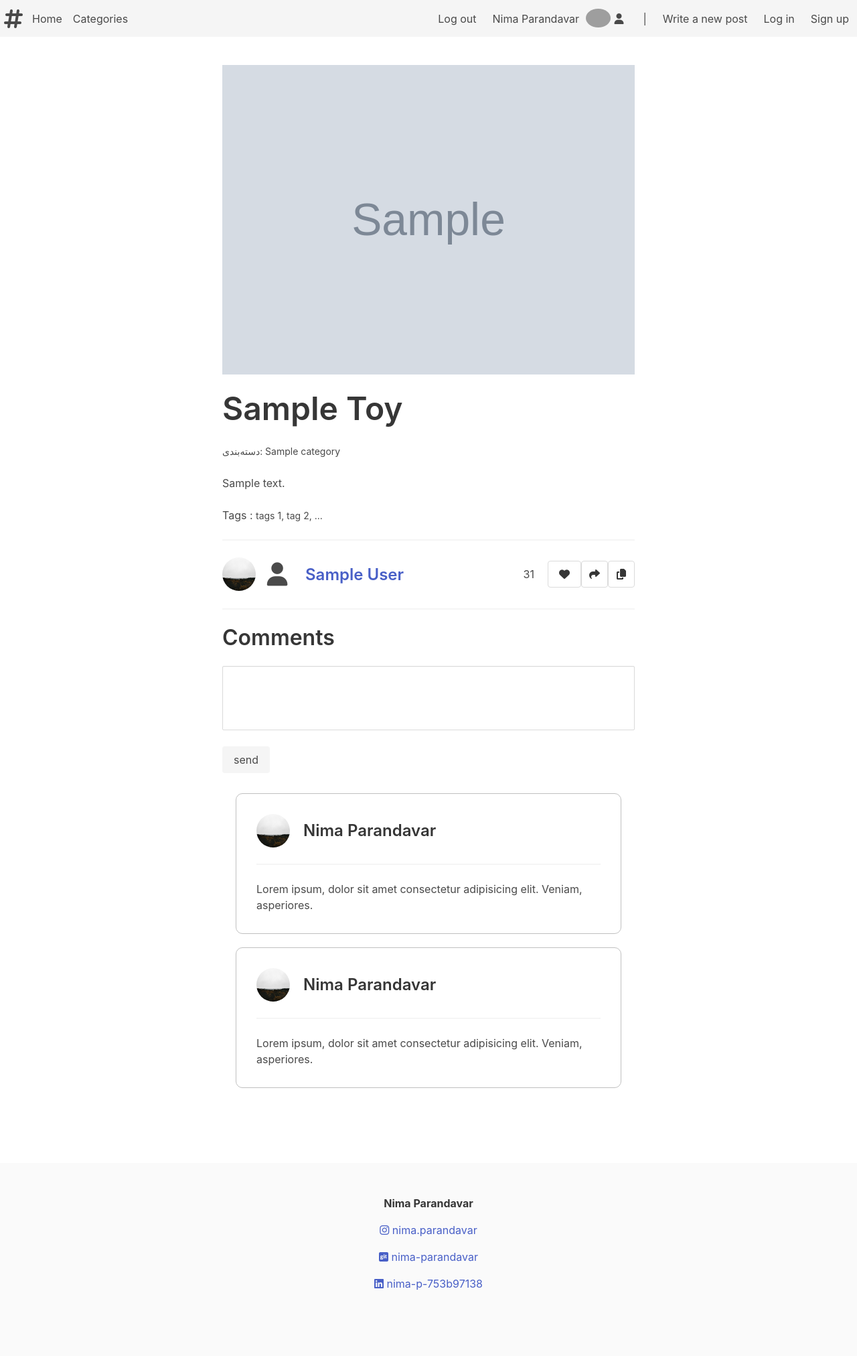
After one commit to kiarash-borooshan/Hojreh, a Django app: a page that uses Hojerh/templates/base.html in a window 1280 px wide. The commit adds this page. Shown: the whole page at 67% size. Run offline with Django 5.2, Linux system fonts and the light colour scheme; tables that the repository leaves empty hold one stand-in row (values such as "Sample post"); grey boxes marked "Sample" are stand-in pictures; some libraries are stand-ins or nearby versions; grey boxes are pictures that could not be loaded.

Commit message:
detail view completed

```diff
--- a/Hojerh/ToysApp/url.py
+++ b/Hojerh/ToysApp/url.py
@@ -5,6 +5,6 @@ app_name = 'ToysApp'
 
 urlpatterns = [
     path("donyaye koodakan/", views.index_toys, name="index"),
-    path("donyaye koodakan detail/", views.detail_toys, name='detail'),
+    path("categories/<str:category>/<slug:slug>", views.detail_toys, name='toy_detail'),
     path("donyaye koodakan categories/", views.categories_toys, name='categories')
 ]
--- a/Hojerh/ToysApp/views.py
+++ b/Hojerh/ToysApp/views.py
@@ -1,5 +1,5 @@
 from django.core.paginator import Paginator, EmptyPage, PageNotAnInteger
-from django.shortcuts import render
+from django.shortcuts import render, get_object_or_404
 from .models import Toys, Category, Ages, GenderType
 
 
@@ -37,10 +37,13 @@ def index_toys(request):
                   context)
 
 
-def detail_toys(request):
+def detail_toys(request, category, slug):
+    # toy = Toys.objects.get(category__name=category, slug=slug)
+    toy = get_object_or_404(Toys, category__name=category, slug=slug)
 
     return render(request,
-                  'ToysStore/ToysDetail.html')
+                  'ToysStore/ToysDetail.html',
+                  {"toy": toy})
 
 
 def categories_toys(request):
--- a/Hojerh/templates/ToysStore/ToysDetail.html
+++ b/Hojerh/templates/ToysStore/ToysDetail.html
@@ -1,125 +1,5 @@
-<!DOCTYPE html>
 {% extends 'base.html' %}
-{% load static %}
-<html lang="en">
 
-<head>
-    <meta charset="UTF-8">
-    <meta http-equiv="X-UA-Compatible" content="IE=edge">
-    <meta name="viewport" content="width=device-width, initial-scale=1.0">
-    <link rel="stylesheet" href="https://cdn.jsdelivr.net/npm/bulma@0.9.4/css/bulma.min.css">
-    <link rel="stylesheet" href="{% static 'css/style.css' %}">
-
-    <script src="https://kit.fontawesome.com/9fea9eab69.js" crossorigin="anonymous"></script>
-    <title>Index</title>
-</head>
-
-<body>
-    <nav class="navbar is-light" role="navigation">
-        <div class="navbar-brand">
-            <p class="navbar-item title is-3"><span class="icon"><i class="fa-solid fa-hashtag"></i></span></p>
-        </div>
-        <div class="navbar-menu">
-            <div class="navbar-start">
-
-                <a href="#" class="navbar-item p-2">Home</a>
-                <a href="#" class="navbar-item p-2">Categories</a>
-            </div>
-            <div class="navbar-end">
-
-                <a href="#" class="navbar-item">Log out</a>
-                <a href="#" class="navbar-item dashboard">
-                    Nima Parandavar
-                    <div>
-                        <img src="#" alt="#" class="avatar" />
-                    </div>
-                    <span class="icon"><i class="fa-solid fa-user"></i></span>
-                </a>
-                <span class="navbar-item has-text-muted">|</span>
-                <a href="#" class="navbar-item is-danger">
-                    <span>Write a new post</span>
-                </a>
-                <a href="#" class="navbar-item">Log in</a>
-                <a href="#" class="navbar-item">Sign up</a>
-            </div>
-        </div>
-    </nav>
-
-
-    <div class="column is-6 head">
-        <div class="image block"><img src="{% static 'img.jpg' %}" alt="#"></div>
-        <h1 class="title is-1 block">Title</h1>
-        <div class="block"><small>Category</small></div>
-        <p class="block">Lorem ipsum dolor, sit amet consectetur adipisicing elit. Autem, rem?</p>
-        <div class="block">Tags : <small>tags 1, tag 2, ...</small></div>
-        <hr>
-        <div>
-            <div class="block ah">
-                <div class="author">
-                    <img src="./static/img.jpg" class="author-img" alt="">
-                    <div style="font-size:35px; margin-right:30px"><span class="icon"><i
-                                class="fa-solid fa-user"></i></span> </div>
-                    <h4 class="title is-4"><a href="#">Nima Parandavar</a></h4>
-                </div>
-                <div class="block like">
-                    <form class="like-btn" method="post" data-url="url" id="likeForm">
-                        <input type="hidden" name="post_id" value="post_id" />
-                        <button type="submit" class="button"><span id="likeBtn" ><i class="fa-solid fa-heart"></i></span></button>
-                        <p id="likes">31</p>
-                    </form>
-                    <div>
-                        <button type="button" class="button"><span class="icon"><i class="fa-solid fa-share"></i></span></button>
-                    </div>
-                    <div>
-                        <button type="button" class="button"><span class="icon"><i class="fa-solid fa-copy"></i></span></button>
-                    </div>
-                </div>
-            </div>
-        </div>
-        <hr>
-
-        <h3 class="title is-3">Comments</h3>
-        <form class="field">
-            <div class="control block">
-                <input type="textarea" class="textarea is-small ta">
-            </div>
-            <div class="control block">
-                <input type="submit" class="button is-light" value="send">
-            </div>
-        </form>
-        <div class="comments">
-            <ul>
-                <li class="comment">
-                    <div class="author">
-                        <img src="./static/img.jpg" class="author-img" alt="">
-                        <h4 class="title is-4">Nima Parandavar</h4>
-                    </div>
-                    <hr>
-                    <p>Lorem ipsum, dolor sit amet consectetur adipisicing elit. Veniam, asperiores.</p>
-                </li>
-                <li class="comment">
-                    <div class="author">
-                        <img src="./static/img.jpg" class="author-img" alt="">
-                        <h4 class="title is-4">Nima Parandavar</h4>
-                    </div>
-                    <hr>
-                    <p>Lorem ipsum, dolor sit amet consectetur adipisicing elit. Veniam, asperiores.</p>
-                </li>
-            </ul>
-        </div>
-    </div>
-    <footer class="footer">
-        <div class="content has-text-centered">
-            <p><strong>Nima Parandavar</strong></p>
-            <p><a href="https://www.instagram.com/nima.parandavar/" class="is-link"><span><i
-                            class="fa-brands fa-instagram"></i></span> nima.parandavar </a></p>
-            <p><a href="https://github.com/nima-parandavar" class="is-link"><span><i
-                            class="fa-brands fa-git-square"></i></span> nima-parandavar </a></p>
-            <p><a href="https://www.linkedin.com/in/nima-p-753b97138/" class="is-link"><span><i
-                            class="fa-brands fa-linkedin"></i></span> nima-p-753b97138</a></p>
-
-        </div>
-    </footer>
-</body>
-
-</html>
+{% block detail %}
+    {% include 'partial/toys_detail.html' %}
+{% endblock %}
--- a/Hojerh/templates/base.html
+++ b/Hojerh/templates/base.html
@@ -7,11 +7,13 @@
 
 {% include 'partial/navBar.html' %}
 
+<!-- authentication-->
 <div class="content m-5">
     {% block content%}
     {% endblock %}
 </div>
 
+<!--Toys index-->
 <div class="container m-5">
     <div class="container">
         {% block container%}
@@ -19,6 +21,12 @@
     </div>
 </div>
 
+<!--toys detail -->
+<div class="column is-6 head">
+    {% block detail %}
+    {% endblock %}
+</div>
+
 {% include 'partial/footer.html' %}
 
 </body>
--- a/Hojerh/templates/partial/card.html
+++ b/Hojerh/templates/partial/card.html
@@ -30,7 +30,8 @@
                 <p>{{ toy.video_link }} </p>
             </div>
             <div>
-                <a href="#" class="button is-light card-item see-more">see more</a>
+                <a href="{% url 'ToysApp:toy_detail' toy.category.name toy.slug %}"
+                   class="button is-light card-item see-more">see more</a>
             </div>
         </div>
     </div>
--- /dev/null
+++ b/Hojerh/templates/partial/toys_detail.html
@@ -0,0 +1,71 @@
+{% load static %}
+
+{% if toy.banner %}
+    <div class="image block"><img src="{{ toy.banner.url }}" alt="#"></div>
+{% else %}
+    <div class="image block"><img src="{% static 'no image.png' %}" alt="#"></div>
+{% endif %}
+
+<h1 class="title is-1 block">{{ toy.name | title }}</h1>
+
+<div class="block"><small>دسته‌بندی: {{toy.category | capfirst}}</small></div>
+<p class="block">{{ toy.body | linebreaksbr }}</p>
+<div class="block">Tags : <small>tags 1, tag 2, ...</small></div>
+<hr>
+<div>
+    <div class="block ah">
+        <div class="author">
+            <img src="./static/img.jpg" class="author-img" alt="">
+            <div style="font-size:35px; margin-right:30px"><span class="icon"><i
+                        class="fa-solid fa-user"></i></span> </div>
+            <h4 class="title is-4"><a href="#">
+                {{ toy.user.first_name | capfirst }}
+                {{ toy.user.last_name | capfirst }}
+            </a></h4>
+        </div>
+        <div class="block like">
+            <form class="like-btn" method="post" data-url="url" id="likeForm">
+                <input type="hidden" name="post_id" value="post_id" />
+                <button type="submit" class="button"><span id="likeBtn" ><i class="fa-solid fa-heart"></i></span></button>
+                <p id="likes">31</p>
+            </form>
+            <div>
+                <button type="button" class="button"><span class="icon"><i class="fa-solid fa-share"></i></span></button>
+            </div>
+            <div>
+                <button type="button" class="button"><span class="icon"><i class="fa-solid fa-copy"></i></span></button>
+            </div>
+        </div>
+    </div>
+</div>
+<hr>
+
+<h3 class="title is-3">Comments</h3>
+<form class="field">
+    <div class="control block">
+        <input type="textarea" class="textarea is-small ta">
+    </div>
+    <div class="control block">
+        <input type="submit" class="button is-light" value="send">
+    </div>
+</form>
+<div class="comments">
+    <ul>
+        <li class="comment">
+            <div class="author">
+                <img src="./static/img.jpg" class="author-img" alt="">
+                <h4 class="title is-4">Nima Parandavar</h4>
+            </div>
+            <hr>
+            <p>Lorem ipsum, dolor sit amet consectetur adipisicing elit. Veniam, asperiores.</p>
+        </li>
+        <li class="comment">
+            <div class="author">
+                <img src="./static/img.jpg" class="author-img" alt="">
+                <h4 class="title is-4">Nima Parandavar</h4>
+            </div>
+            <hr>
+            <p>Lorem ipsum, dolor sit amet consectetur adipisicing elit. Veniam, asperiores.</p>
+        </li>
+    </ul>
+    </div>
```
